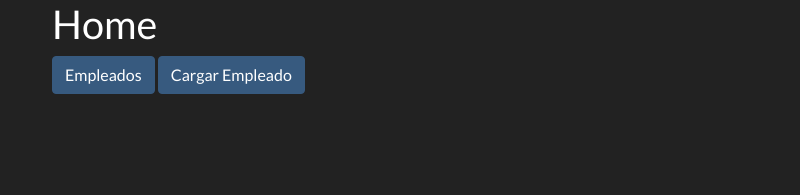
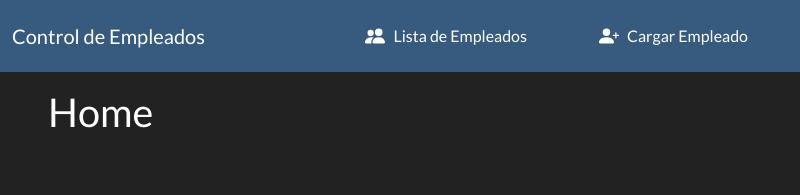
Before and after one commit to mauromamani/gestion-de-empleados, an Electron app: page src/pages/home/home.html in a window 800 px wide. Drawn offline with Linux system fonts and the light colour scheme.

Commit message:
agregar navbar

```diff
--- a/src/pages/home/home.html
+++ b/src/pages/home/home.html
@@ -10,10 +10,41 @@
 </head>
 
 <body>
-  <div class="container">
+  <nav class="navbar navbar-dark bg-primary">
+    <div class="container-fluid">
+      <a class="navbar-brand">Control de Empleados</a>
+      <ul class="nav">
+        <li class=" nav-item">
+          <a class="nav-link text-white d-flex align-items-center" href="../employees/employees.html">
+            <!--ico-->
+            <svg xmlns="http://www.w3.org/2000/svg" width="20" height="20" fill="currentColor" class="bi bi-people-fill"
+              viewBox="0 0 16 16">
+              <path d="M7 14s-1 0-1-1 1-4 5-4 5 3 5 4-1 1-1 1H7zm4-6a3 3 0 1 0 0-6 3 3 0 0 0 0 6z" />
+              <path fill-rule="evenodd"
+                d="M5.216 14A2.238 2.238 0 0 1 5 13c0-1.355.68-2.75 1.936-3.72A6.325 6.325 0 0 0 5 9c-4 0-5 3-5 4s1 1 1 1h4.216z" />
+              <path d="M4.5 8a2.5 2.5 0 1 0 0-5 2.5 2.5 0 0 0 0 5z" />
+            </svg>
+            <span class="d-block mx-2">Lista de Empleados</span>
+          </a>
+        </li>
+        <li class=" nav-item">
+          <a class="nav-link text-white d-flex align-items-center" href="../employees/form.html">
+            <!--ico-->
+            <svg xmlns="http://www.w3.org/2000/svg" width="20" height="20" fill="currentColor"
+              class="bi bi-person-plus-fill" viewBox="0 0 16 16">
+              <path d="M1 14s-1 0-1-1 1-4 6-4 6 3 6 4-1 1-1 1H1zm5-6a3 3 0 1 0 0-6 3 3 0 0 0 0 6z" />
+              <path fill-rule="evenodd"
+                d="M13.5 5a.5.5 0 0 1 .5.5V7h1.5a.5.5 0 0 1 0 1H14v1.5a.5.5 0 0 1-1 0V8h-1.5a.5.5 0 0 1 0-1H13V5.5a.5.5 0 0 1 .5-.5z" />
+            </svg>
+            <span class="d-block mx-2">Cargar Empleado</span>
+          </a>
+        </li>
+      </ul>
+    </div>
+  </nav>
+
+  <div class="container-fluid p-5 pt-3">
     <h1>Home</h1>
-    <a class="btn btn-primary" href="../employees/employees.html">Empleados</a>
-    <a class="btn btn-primary" href="../employees/form.html" role="button">Cargar Empleado</a>
   </div>
 </body>
 
```
